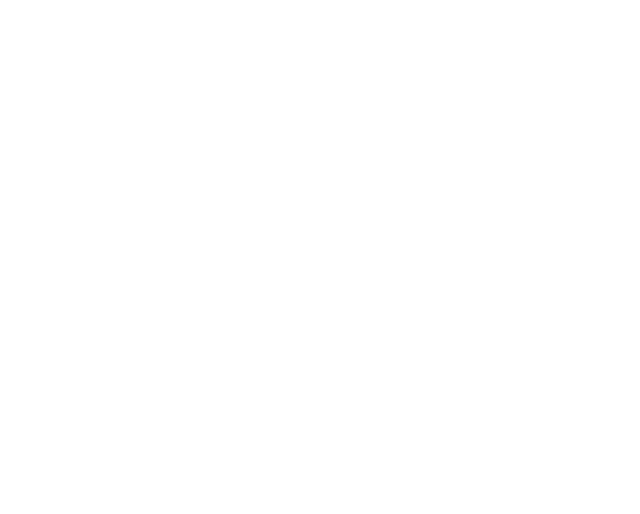
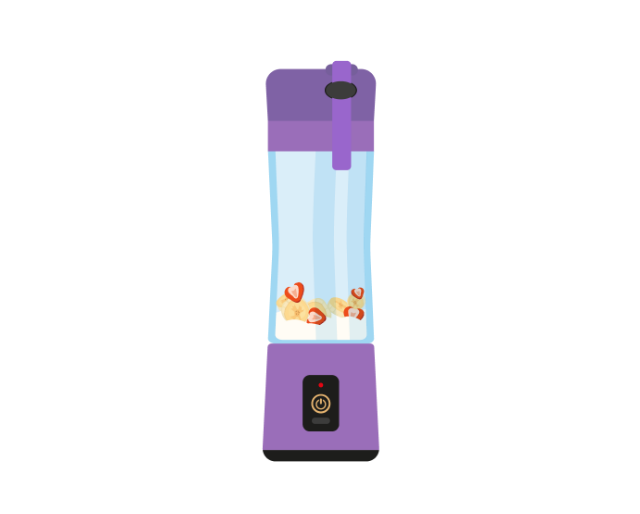
Before and after one commit to KAMS-web/licuadora, a plain HTML site: page index.html in a window 1280 px wide. Shown: the part 139-653 px from the top of the page, without its empty margins (319-959 px from the left). Drawn offline with Linux system fonts and the light colour scheme.

Commit message:
estilos de blender aplicados

```diff
--- a/css/style.css
+++ b/css/style.css
@@ -9,4 +9,11 @@
     top: 50%;
     left: 50%;
     transform: translate(-50%, -50%);
+
+    min-width: 700px;
+    height: 500px;
+    background-size: contain;
+    background-repeat: no-repeat;
+    background-position: center;
+    background-image: url(../img/licuadoraApagada.png);
 }
```
Also changed, not shown: img/licuadoraApagada.png (added), img/licuadoraEncendida.gif (added).
